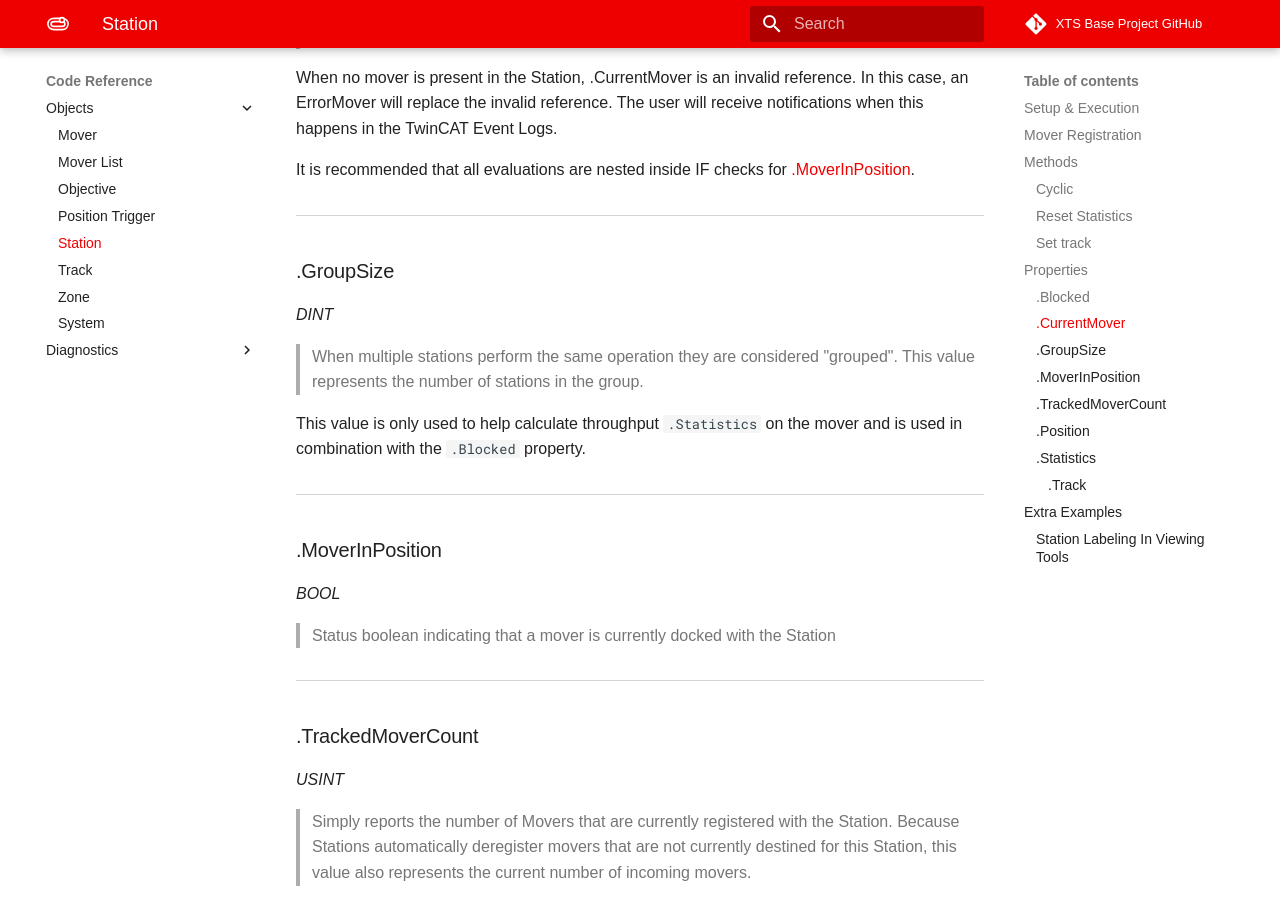
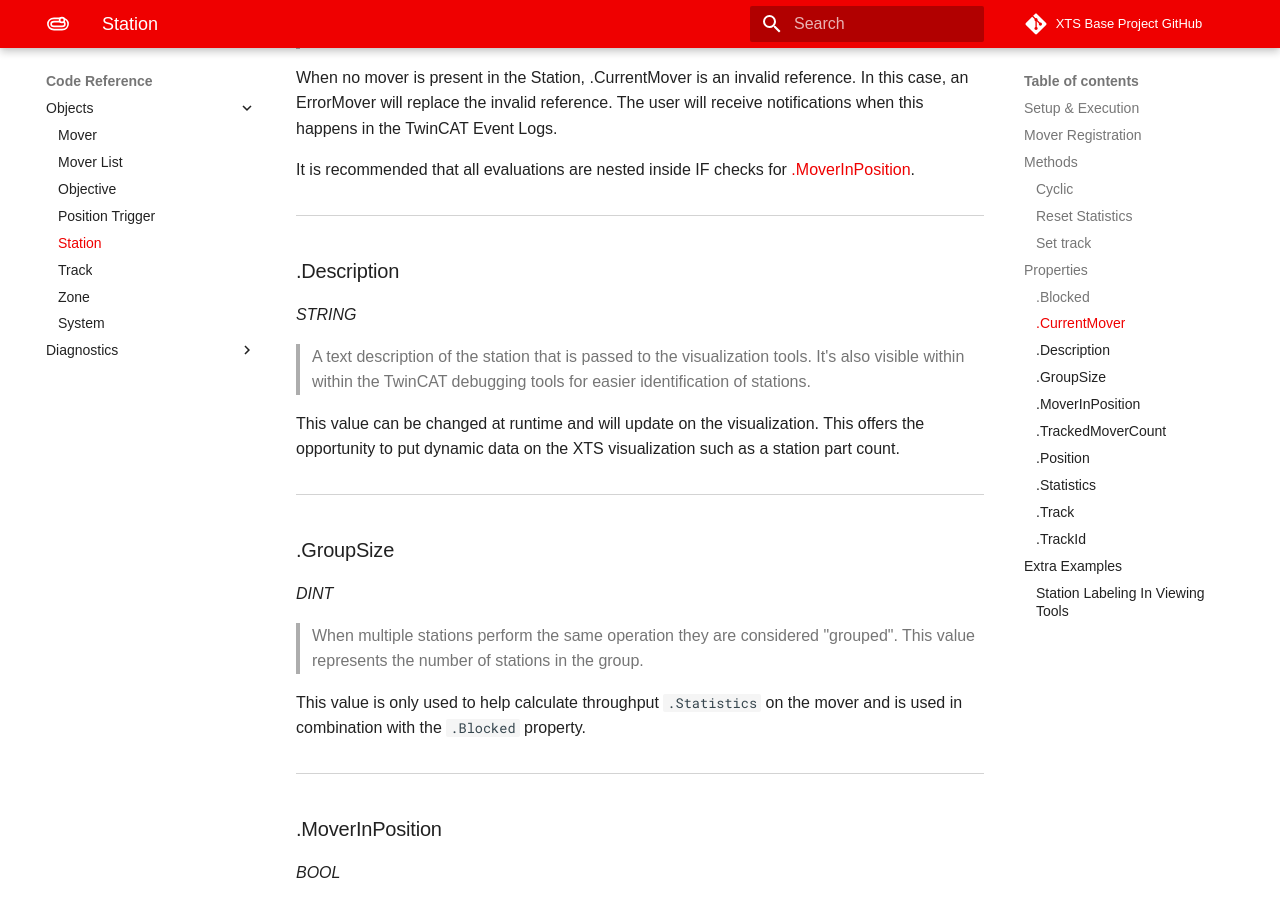
Before and after one commit to Beckhoff-USA-Community/XTS_Base, an MkDocs documentation site: the page built from Documentation/docs/CodeReference/Objects/Station.md, in a window 1280 px wide and 900 px high, scrolled down 2811 px. Built offline with MkDocs 1.6.1 and Material for MkDocs 9.7.7, drawn with Linux system fonts in a browser that asks for light colours; some web fonts are replaced; comment, search, counter and statistics services are not loaded; some of the changed text lies outside the part shown.

Commit message:
Add Station.Description and other cleanup to Station

```diff
--- a/Documentation/docs/CodeReference/Objects/Station.md
+++ b/Documentation/docs/CodeReference/Objects/Station.md
@@ -90,6 +90,14 @@ When no mover is present in the Station, .CurrentMover is an invalid reference.
 
 It is recommended that all evaluations are nested inside IF checks for [.MoverInPosition](#moverinposition).
 
+### .Description
+
+*STRING*
+
+> A text description of the station that is passed to the visualization tools. It's also visible within within the TwinCAT debugging tools for easier identification of stations.
+
+This value can be changed at runtime and will update on the visualization. This offers the opportunity to put dynamic data on the XTS visualization such as a station part count.
+
 ### .GroupSize
 
 *DINT*
@@ -114,7 +122,6 @@ This value is only used to help calculate throughput `.Statistics` on the mover
 
 !!! Note
 	This property is part of [Objective](./Objective.md#trackedmovercount) but is frequently used with stations and can be accessed as part of the Station object.
-
 
 ### .Position
 
@@ -146,11 +153,21 @@ This value is also used to place a marker on the visualization tools representin
 | ThrottledThreshold		| LREAL |  A high throttled threshold (Blocked to Empty ratio) indicates a potential bottleneck station	|
 | ProcessedMoverCount		| UDINT |  Total number of movers processed by this station |
 
-#### .Track
+### .Track
 
 *REFERENCE TO Track*
 
 > Track that the station is assigned to when using track management. See the [Track](Track.md) object.
+
+### .TrackId
+
+*DINT*
+
+> The numeric id of the track that this station is assigned to.
+
+This value is read-only. Use the method `.SetTrack()` to set the station's assigned track.
+
+
 
 
 ## Extra Examples
```
